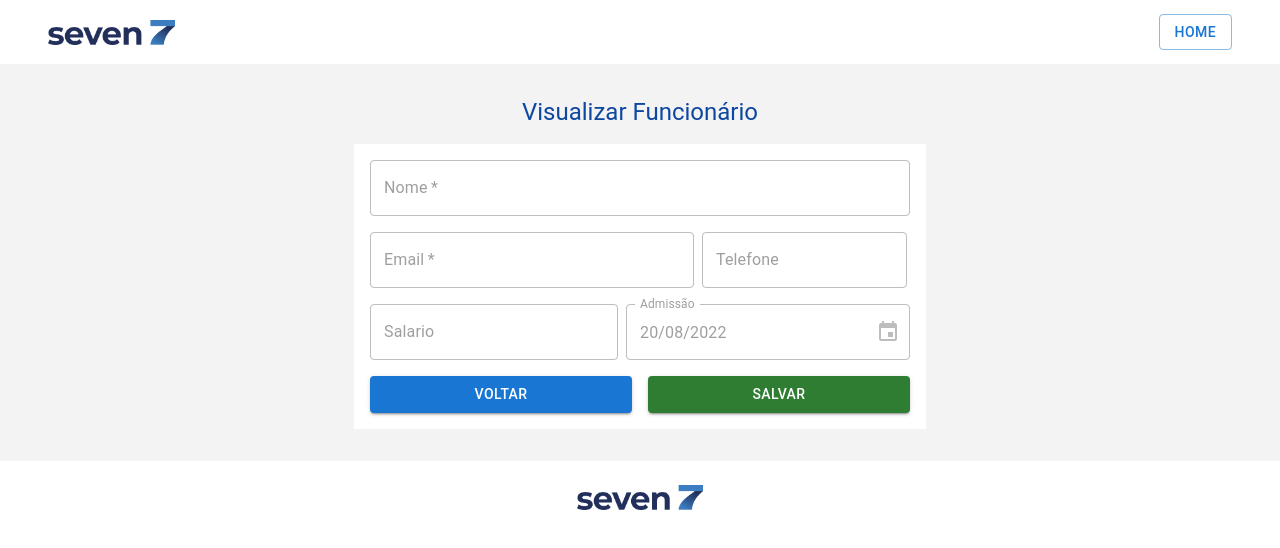
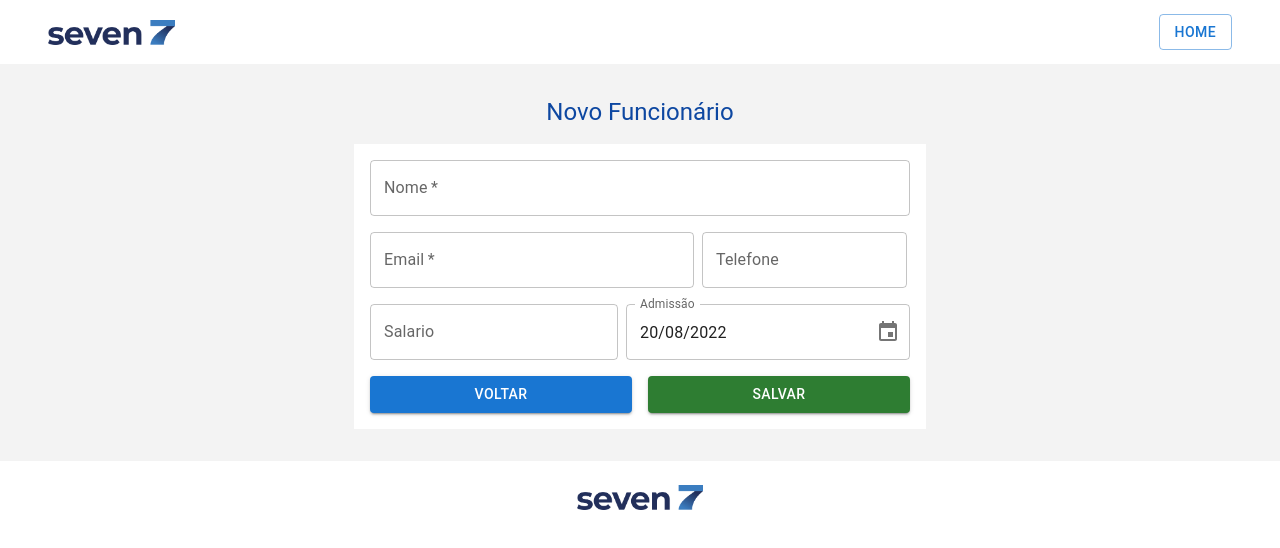
Before and after one commit to Kaiqueliira/Seven-INC, a React (Vite) app: page /employee/add in a window 1280 px wide. Shown: the top 548 px of the page. Built offline with nearby package versions, Linux system fonts and the light colour scheme.

Commit message:
Conclusão do projeto

```diff
--- a/package.json
+++ b/package.json
@@ -18,9 +18,11 @@
     "@mui/x-data-grid": "^5.15.3",
     "@mui/x-date-pickers": "^5.0.0-beta.6",
     "date-fns": "^2.29.2",
+    "formik": "^2.2.9",
     "react": "^18.2.0",
     "react-dom": "^18.2.0",
     "react-hot-toast": "^2.3.0",
+    "react-imask": "^6.4.2",
     "react-router-dom": "^6.3.0"
   },
   "devDependencies": {
--- a/src/components/ButtonsForm/index.jsx
+++ b/src/components/ButtonsTable/index.jsx
@@ -7,7 +7,7 @@ import { useNavigate } from "react-router-dom";
 import { useEmployee } from "../../hooks/useEmployee";
 import { usePage } from "../../hooks/usePage";
 
-export default function ButtonsForm({ params }) {
+export default function ButtonsTable({ params }) {
   const employee = useEmployee();
   const page = usePage();
   const navigate = useNavigate();
--- a/src/components/FormActions/index.jsx
+++ b/src/components/FormActions/index.jsx
@@ -3,25 +3,41 @@ import { Box } from "@mui/system";
 import { AdapterDateFns } from "@mui/x-date-pickers/AdapterDateFns";
 import { DesktopDatePicker } from "@mui/x-date-pickers/DesktopDatePicker";
 import { LocalizationProvider } from "@mui/x-date-pickers/LocalizationProvider";
+import ptBr from "date-fns/locale/pt-BR";
+import { useFormik } from "formik";
 import { useState } from "react";
+import { toast } from "react-hot-toast";
 import { useNavigate } from "react-router-dom";
 import { useEmployee } from "../../hooks/useEmployee";
 import { usePage } from "../../hooks/usePage";
+import { dateFormat } from "../../utils/formatters";
 
 export default function FormActions() {
   const { page } = usePage();
   const { employee } = useEmployee();
-
-  const [value, setValue] = useState(employee.created_at);
-
+  const [date, setDate] = useState(employee.created_at || new Date());
   const navigate = useNavigate();
 
   const handleChange = (newValue) => {
-    setValue(newValue);
+    setDate(newValue);
   };
 
+  const formik = useFormik({
+    initialValues: {
+      name: employee.name || "",
+      email: employee.email || "",
+      phone: employee.phone || "",
+      salary: employee.salary || "",
+      created_at: date || new Date(),
+    },
+    onSubmit: (values) => {
+      toast(JSON.stringify({ ...values, created_at: dateFormat(date) }));
+      navigate("/employee");
+    },
+  });
+
   return (
-    <form>
+    <form onSubmit={formik.handleSubmit}>
       <Box
         sx={{
           display: "flex",
@@ -38,10 +54,11 @@ export default function FormActions() {
           <TextField
             sx={{ width: "100%" }}
             required
-            id="outlined-required"
+            id="name"
             label="Nome"
             disabled={page === "view" && true}
-            defaultValue={page === "add" ? "" : employee.name}
+            defaultValue={formik.values.name}
+            onChange={formik.handleChange}
           />
         </Box>
         <Box
@@ -69,10 +86,12 @@ export default function FormActions() {
               }),
             ]}
             required
-            id="outlined-required"
+            type="email"
+            id="email"
             label="Email"
             disabled={page === "view" && true}
-            defaultValue={page === "add" ? "" : employee.email}
+            defaultValue={formik.values.email}
+            onChange={formik.handleChange}
           />
           <TextField
             sx={[
@@ -84,10 +103,11 @@ export default function FormActions() {
                 },
               }),
             ]}
-            id="outlined-required"
+            id="phone"
             label="Telefone"
             disabled={page === "view" && true}
-            defaultValue={page === "add" ? "" : employee.phone}
+            defaultValue={formik.values.phone}
+            onChange={formik.handleChange}
           />
         </Box>
         <Box
@@ -115,16 +135,21 @@ export default function FormActions() {
                 },
               }),
             ]}
-            id="outlined-required"
+            id="salary"
+            type="number"
             label="Salario"
             disabled={page === "view" && true}
-            defaultValue={page === "add" ? "" : employee.salary}
+            defaultValue={formik.values.salary}
+            onChange={formik.handleChange}
           />
-          <LocalizationProvider dateAdapter={AdapterDateFns}>
+          <LocalizationProvider
+            dateAdapter={AdapterDateFns}
+            adapterLocale={ptBr}
+          >
             <DesktopDatePicker
               label="Admissão"
               inputFormat="dd/MM/yyyy"
-              value={value || new Date()}
+              value={date}
               onChange={handleChange}
               disabled={page === "view" && true}
               renderInput={(params) => <TextField {...params} />}
@@ -146,14 +171,21 @@ export default function FormActions() {
         >
           <Button
             variant="contained"
-            sx={[{ flex: 1, mr: 2 }]}
+            sx={[{ flex: 1 }]}
             onClick={() => navigate("/employee")}
           >
             Voltar
           </Button>
-          <Button variant="contained" color="success" sx={{ flex: 1 }}>
-            Salvar
-          </Button>
+          {page === "view" || (
+            <Button
+              variant="contained"
+              color="success"
+              sx={{ flex: 1, ml: 2 }}
+              type="submit"
+            >
+              Salvar
+            </Button>
+          )}
         </Box>
       </Box>
     </form>
--- a/src/components/TableEmployees/columns.jsx
+++ b/src/components/TableEmployees/columns.jsx
@@ -1,5 +1,5 @@
 import { currencyFormatter, dateFormat } from "../../utils/formatters";
-import ButtonsForm from "../ButtonsForm";
+import ButtonsTable from "../ButtonsTable";
 
 export const columns = [
   { field: "id", headerName: "ID", minWidth: 70 },
@@ -39,7 +39,7 @@ export const columns = [
     renderCell: (params) => {
       return (
         <div>
-          <ButtonsForm params={params} />
+          <ButtonsTable params={params} />
         </div>
       );
     },
--- a/src/components/TableEmployees/index.jsx
+++ b/src/components/TableEmployees/index.jsx
@@ -4,11 +4,14 @@ import { DataGrid } from "@mui/x-data-grid";
 import * as React from "react";
 import { useNavigate } from "react-router-dom";
 import { data } from "../../Data";
+import { useEmployee } from "../../hooks/useEmployee";
+
 import { usePage } from "../../hooks/usePage";
 import { columns } from "./columns";
 
 export default function TableEmployees() {
   const { setPage } = usePage();
+  const employee = useEmployee();
   const navigate = useNavigate();
 
   return (
@@ -33,6 +36,7 @@ export default function TableEmployees() {
         <Button
           variant="contained"
           onClick={() => {
+            employee.setEmployees({});
             setPage("add");
             navigate("/employee/add");
           }}
--- a/src/context/FormContext.jsx
+++ b/src/context/FormContext.jsx
@@ -2,7 +2,7 @@ import { createContext, useState } from "react";
 export const FormContext = createContext({});
 
 export const FormProvider = ({ children }) => {
-  const [page, setPage] = useState("view");
+  const [page, setPage] = useState("add");
 
   return (
     <FormContext.Provider
--- a/src/main.jsx
+++ b/src/main.jsx
@@ -1,15 +1,16 @@
 import { CssBaseline } from "@mui/material";
 import React from "react";
 import ReactDOM from "react-dom/client";
+import { Toaster } from "react-hot-toast";
 import App from "./App";
 import { EmployeeProvider } from "./context/EmployeeContext";
 import { FormProvider } from "./context/FormContext";
-
 ReactDOM.createRoot(document.getElementById("root")).render(
   <React.StrictMode>
     <EmployeeProvider>
       <FormProvider>
         <CssBaseline />
+        <Toaster toastOptions={{}} />
         <App />
       </FormProvider>
     </EmployeeProvider>
--- a/src/pages/ListEmployee.jsx
+++ b/src/pages/ListEmployee.jsx
@@ -1,4 +1,3 @@
-import { Toaster } from "react-hot-toast";
 import Container from "../components/Container";
 import Footer from "../components/Footer";
 import Header from "../components/Header";
@@ -6,14 +5,9 @@ import TableEmployees from "../components/TableEmployees";
 export default function ListEmployee() {
   return (
     <>
-      <Toaster
-        toastOptions={{
-
-        }}
-      />
       <Header />
       <Container>
-        <TableEmployees></TableEmployees>
+        <TableEmployees />
       </Container>
       <Footer />
     </>
```
Also changed, not shown: 1 other file (tests, documents, lock files or other folders).
